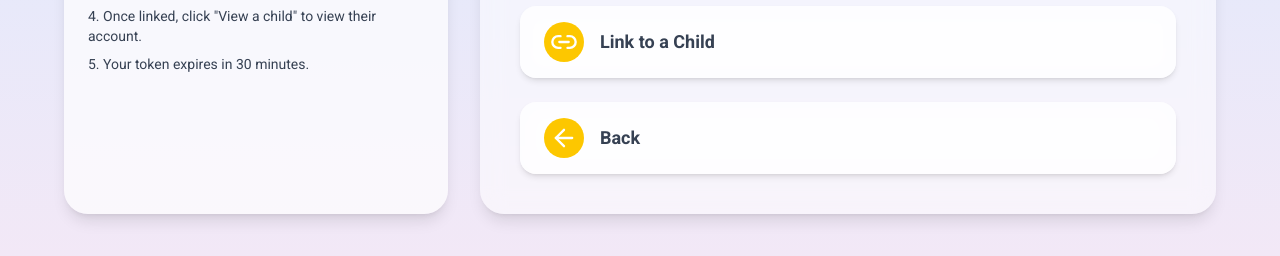
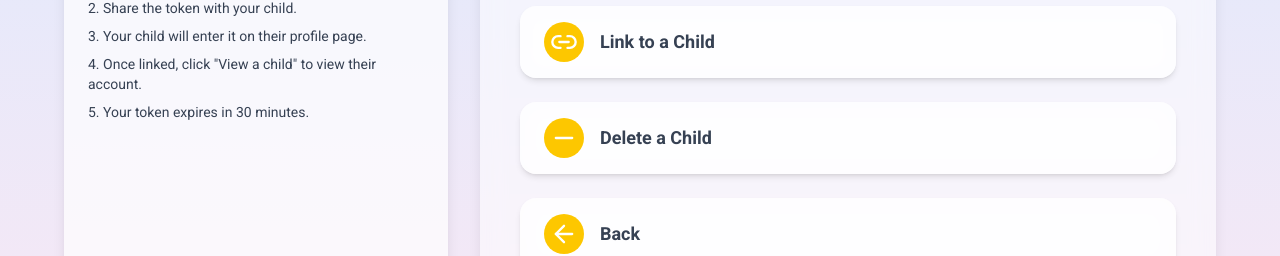
Before and after one commit to Sean-Andrew-Stanek/read-with-me, a Next.js app: page /parent-dashboard in a window 1280 px wide. Shown: the part 442-698 px from the top of the page. Built offline with nearby package versions, Linux system fonts and the light colour scheme; no server answers.

Commit message:
Added back deleting a child to parent-dash

```diff
--- a/src/app/parent-dashboard/page.tsx
+++ b/src/app/parent-dashboard/page.tsx
@@ -2,7 +2,7 @@
 import { Button } from '@/components/ui/button';
 import Link from 'next/link';
 import { useSession } from 'next-auth/react';
-import { Eye, ArrowLeft, Link2, Baby } from 'lucide-react';
+import { Eye, ArrowLeft, Link2, Baby, MinusIcon } from 'lucide-react';
 import { JSX } from 'react';
 import { useState } from 'react';
 import { Dialog, DialogContent, DialogTitle } from '@/components/ui/dialog';
@@ -90,6 +90,17 @@ const ParentDashboard = (): JSX.Element => {
                                 Link to a Child
                             </Button>
                         </div>
+                        <div>
+                            <Button
+                                onClick={() => setTokenModalOpen(true)}
+                                className="w-full cursor-pointer h-auto flex justify-start items-center gap-4 text-lg font-semibold text-gray-700 bg-white/70 hover:bg-yellow-400 hover:text-white rounded-2xl py-4 px-6 transition duration-300 shadow-md backdrop-blur-md"
+                            >
+                                <IconBubble>
+                                    <MinusIcon className="size-7" />
+                                </IconBubble>
+                                Delete a Child
+                            </Button>
+                        </div>
 
                         <div>
                             <Link href="/home">
--- a/src/app/profile/page.tsx
+++ b/src/app/profile/page.tsx
@@ -51,12 +51,12 @@ const Profile: React.FC = () => {
                             <p className="mb-4">
                                 Haven’t linked to a parent yet?
                             </p>
-                            <Button
+                            <button
                                 onClick={() => setShowTokenDialog(true)}
                                 className="text-xl text-blue-600 underline hover:text-blue-800 cursor-pointer"
                             >
                                 Enter Parent Token
-                            </Button>
+                            </button>
                         </div>
                     ) : (
                         <p className="mt-4 text-center text-green-700 font-medium">
```
